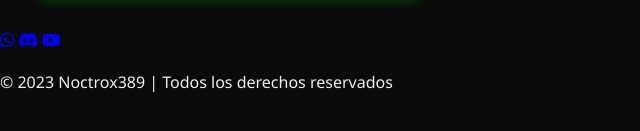
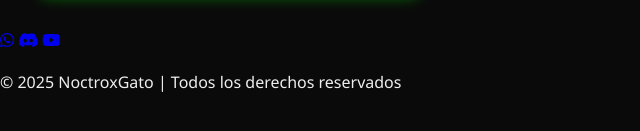
Before and after one commit to noctrox389/NoctroxGato, a plain HTML site: page index.html in a window 1280 px wide. Shown: the part 659-790 px from the top of the page, 0-640 px from the left. Drawn offline with Linux system fonts and the light colour scheme.

Commit message:
Update index.html

```diff
--- a/index.html
+++ b/index.html
@@ -29,7 +29,7 @@
       <a href="#" class="neon-social discord"><i class="fab fa-discord"></i></a>
       <a href="#" class="neon-social youtube"><i class="fab fa-youtube"></i></a>
     </div>
-    <p class="copyright">© 2023 Noctrox389 | Todos los derechos reservados</p>
+    <p class="copyright">© 2025 NoctroxGato | Todos los derechos reservados</p>
   </footer>
 
   <script src="js/social.js"></script>
```
